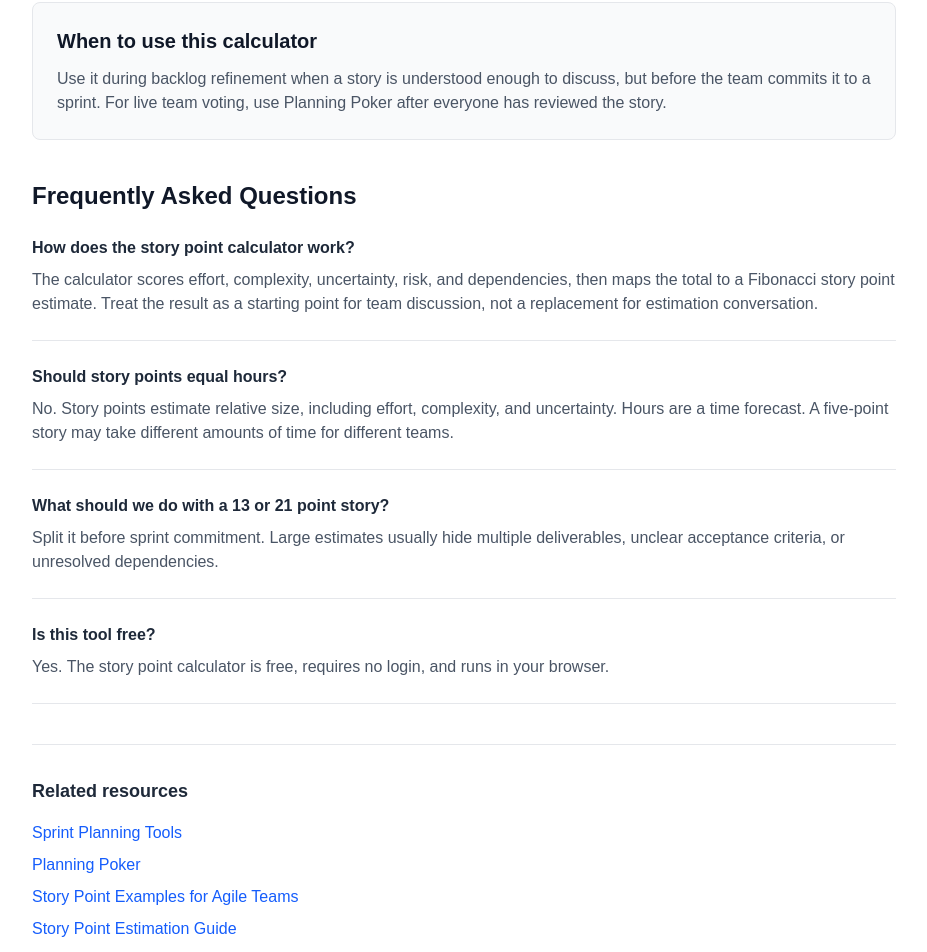
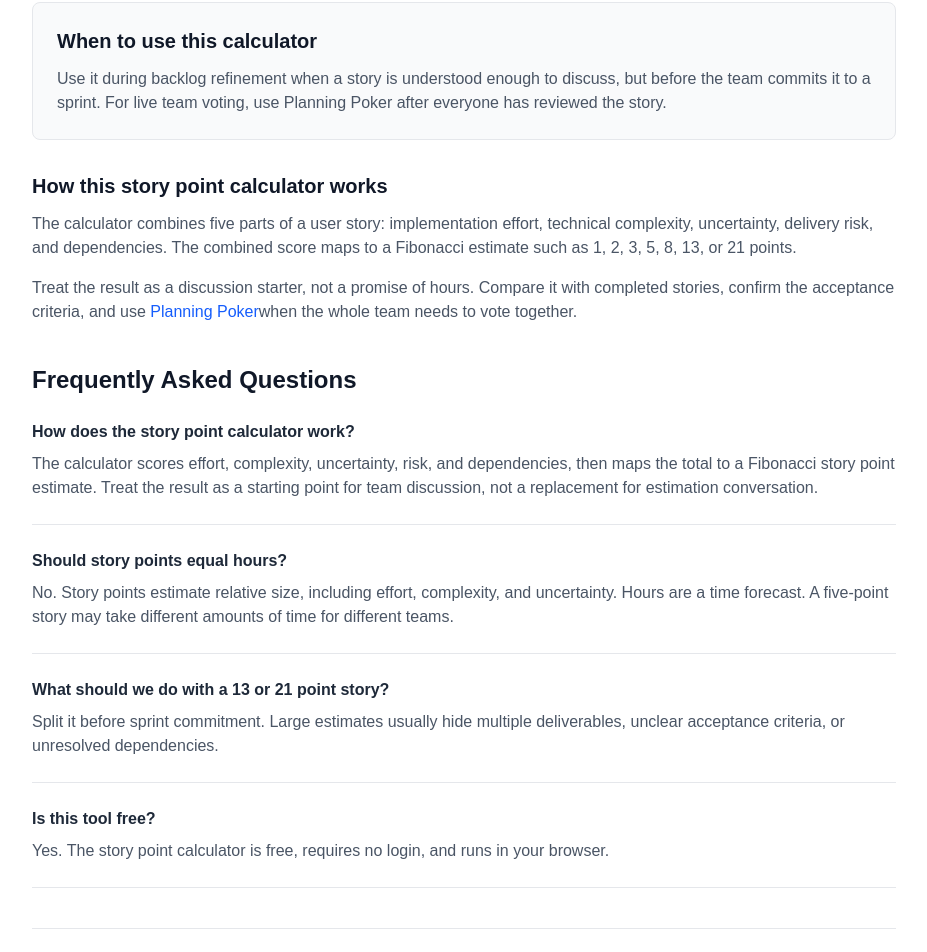
Before and after one commit to ahmedul/agile-tool-hub, a Next.js app: page /tools/story-point-calculator in a window 1280 px wide. Shown: the part 2087-3039 px from the top of the page, without its empty margins (176-1103 px from the left). Built offline with nearby package versions, Linux system fonts and the light colour scheme; no server answers.

Commit message:
Improve story point calculator SEO

```diff
--- a/src/app/tools/story-point-calculator/page.tsx
+++ b/src/app/tools/story-point-calculator/page.tsx
@@ -4,16 +4,24 @@ import StoryPointCalculator from "@/components/StoryPointCalculator";
 import Breadcrumbs from "@/components/Breadcrumbs";
 import FAQ from "@/components/FAQ";
 import JsonLd from "@/components/JsonLd";
-import { buildBreadcrumbSchema, buildFAQSchema, buildMetadata, buildToolSchema } from "@/lib/seo";
+import {
+  buildBreadcrumbSchema,
+  buildFAQSchema,
+  buildHowToSchema,
+  buildMetadata,
+  buildToolSchema,
+} from "@/lib/seo";
 
 const pageUrl = "https://agiletoolhub.com/tools/story-point-calculator";
 
 export const metadata: Metadata = buildMetadata({
-  title: "Story Point Calculator - Free Agile Estimation Tool",
+  title: "Free Story Point Calculator: Agile & Scrum Estimation Tool",
   description:
-    "Estimate story points with a free Agile calculator for effort, complexity, uncertainty, risk, and dependencies. Get a Fibonacci estimate and planning guidance instantly.",
+    "Use this free online story point calculator to estimate Agile and Scrum work. Score effort, complexity, uncertainty, risk, and dependencies to get a Fibonacci recommendation instantly.",
   keywords: [
     "story point calculator",
+    "free story point calculator",
+    "online story point calculator",
     "agile estimation calculator",
     "scrum story points",
     "fibonacci estimation",
@@ -60,12 +68,26 @@ export default function StoryPointCalculatorPage() {
     url: pageUrl,
     applicationCategory: "BusinessApplication",
   });
+  const howToSchema = buildHowToSchema({
+    title: "How to Estimate Story Points with a Calculator",
+    description:
+      "Use five practical sizing factors to create a starting Fibonacci estimate for an Agile user story.",
+    url: pageUrl,
+    steps: [
+      { name: "Describe the story", description: "Add a short summary of the user story or backlog item." },
+      { name: "Score the five factors", description: "Choose levels for effort, complexity, uncertainty, risk, and dependencies." },
+      { name: "Review the recommendation", description: "Use the Fibonacci result, confidence level, and high-risk factors as a starting point." },
+      { name: "Copy the estimate", description: "Copy the formatted estimate and next actions into Jira or your planning notes." },
+      { name: "Confirm with the team", description: "Use Planning Poker when the team needs a shared estimate before sprint commitment." },
+    ],
+  });
 
   return (
     <>
       <JsonLd data={breadcrumbSchema} />
       <JsonLd data={faqSchema} />
       <JsonLd data={toolSchema} />
+      <JsonLd data={howToSchema} />
       <div className="max-w-4xl mx-auto px-4 py-10">
         <Breadcrumbs items={[{ label: "Tools", href: "/tools" }, { label: "Story Point Calculator" }]} />
         <span className="text-xs font-medium text-green-600 uppercase">Free Tool</span>
@@ -83,6 +105,20 @@ export default function StoryPointCalculatorPage() {
           <p className="text-gray-600">
             Use it during backlog refinement when a story is understood enough to discuss, but before the team commits it to a sprint.
             For live team voting, use Planning Poker after everyone has reviewed the story.
+          </p>
+        </section>
+
+        <section className="mt-8">
+          <h2 className="text-xl font-bold text-gray-900 mb-3">How this story point calculator works</h2>
+          <p className="text-gray-600 mb-4">
+            The calculator combines five parts of a user story: implementation effort, technical complexity,
+            uncertainty, delivery risk, and dependencies. The combined score maps to a Fibonacci estimate such as
+            1, 2, 3, 5, 8, 13, or 21 points.
+          </p>
+          <p className="text-gray-600">
+            Treat the result as a discussion starter, not a promise of hours. Compare it with completed stories,
+            confirm the acceptance criteria, and use <Link href="/tools/planning-poker" className="text-blue-600 hover:underline">Planning Poker</Link>
+            when the whole team needs to vote together.
           </p>
         </section>
 
```
